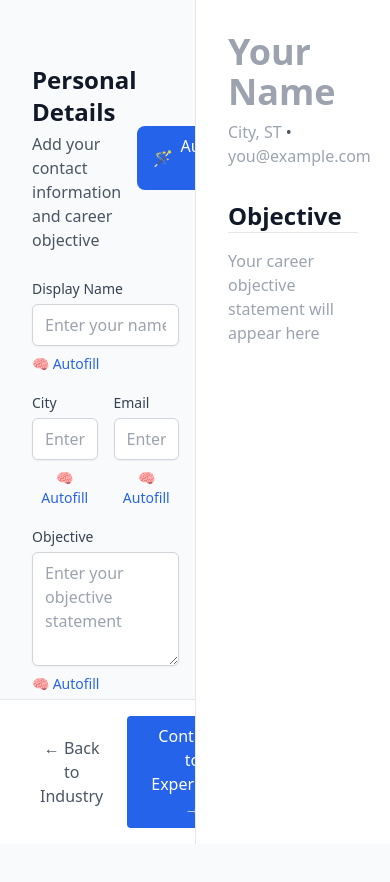
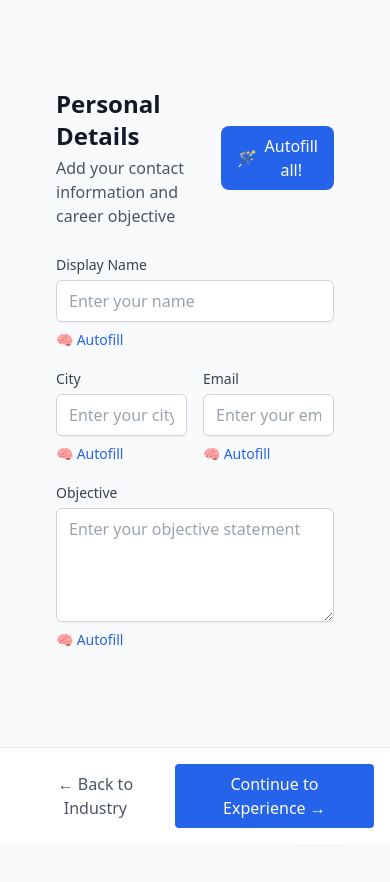
Before and after one commit to aadjones/resume, a Next.js app: page /wizard/profile in a window 390 px wide. Shown: the top 882 px of the page. Built offline with nearby package versions, Linux system fonts and the light colour scheme.

Commit message:
add mobile-only preview

```diff
--- a/app/components/WizardLayout.tsx
+++ b/app/components/WizardLayout.tsx
@@ -1,4 +1,4 @@
-import { ReactNode } from 'react';
+import { ReactNode, useState } from 'react';
 import FinalPreview from './FinalPreview';
 
 interface WizardLayoutProps {
@@ -6,10 +6,18 @@ interface WizardLayoutProps {
 }
 
 export default function WizardLayout({ children }: WizardLayoutProps) {
+  const [show, setShow] = useState(false);
+
   return (
     <div className="flex flex-col lg:flex-row h-full">
+      <button
+        className="lg:hidden fixed bottom-4 right-4 p-3 bg-blue-500 text-white rounded-full shadow-lg hover:bg-blue-600 transition-colors"
+        onClick={() => setShow(!show)}
+      >
+        {show ? '✕ Close' : '👁 Preview'}
+      </button>
       <main className="w-full lg:w-2/3 p-6 overflow-auto">{children}</main>
-      <aside className="hidden lg:block lg:w-1/3 border-l p-6 overflow-auto">
+      <aside className={`${show ? 'block' : 'hidden'} lg:block lg:w-1/3 border-l p-6 overflow-auto`}>
         <FinalPreview />
       </aside>
     </div>
--- a/app/components/WizardPage.tsx
+++ b/app/components/WizardPage.tsx
@@ -5,9 +5,8 @@ import { useWizard } from '../context/WizardContext';
 import PersonalForm from './PersonalForm';
 import ExperienceForm from './ExperienceForm';
 import SkillsForm from './SkillsForm';
-import FinalPreview from './FinalPreview';
 import StepControls from './StepControls';
-import ResumePreview from './ResumePreview';
+import WizardLayout from './WizardLayout';
 
 // Map URLs to step indices
 const STEP_MAPPING = {
@@ -44,16 +43,14 @@ export default function WizardPage() {
 
   return (
     <div className="max-w-7xl mx-auto px-4 py-8">
-      <div className="flex gap-8">
-        {/* Left Panel - Forms */}
-        <div className="w-1/2 relative min-h-full pb-20">
+      <WizardLayout>
+        <div className="relative min-h-full pb-20">
           {step === 0 && <PersonalForm />}
           {step === 1 && <ExperienceForm />}
           {step === 2 && <SkillsForm />}
-          {step === 3 && <FinalPreview />}
 
           {/* Sticky Navigation Footer */}
-          <div className="fixed bottom-0 left-0 w-[50%] bg-white dark:bg-gray-900 border-t p-4">
+          <div className="fixed bottom-0 left-0 w-full bg-white dark:bg-gray-900 border-t p-4">
             <StepControls
               step={step}
               total={4}
@@ -62,14 +59,7 @@ export default function WizardPage() {
             />
           </div>
         </div>
-
-        {/* Right Panel - Preview */}
-        <div className="w-1/2">
-          <div className="sticky top-8">
-            <ResumePreview />
-          </div>
-        </div>
-      </div>
+      </WizardLayout>
     </div>
   );
 }
```
